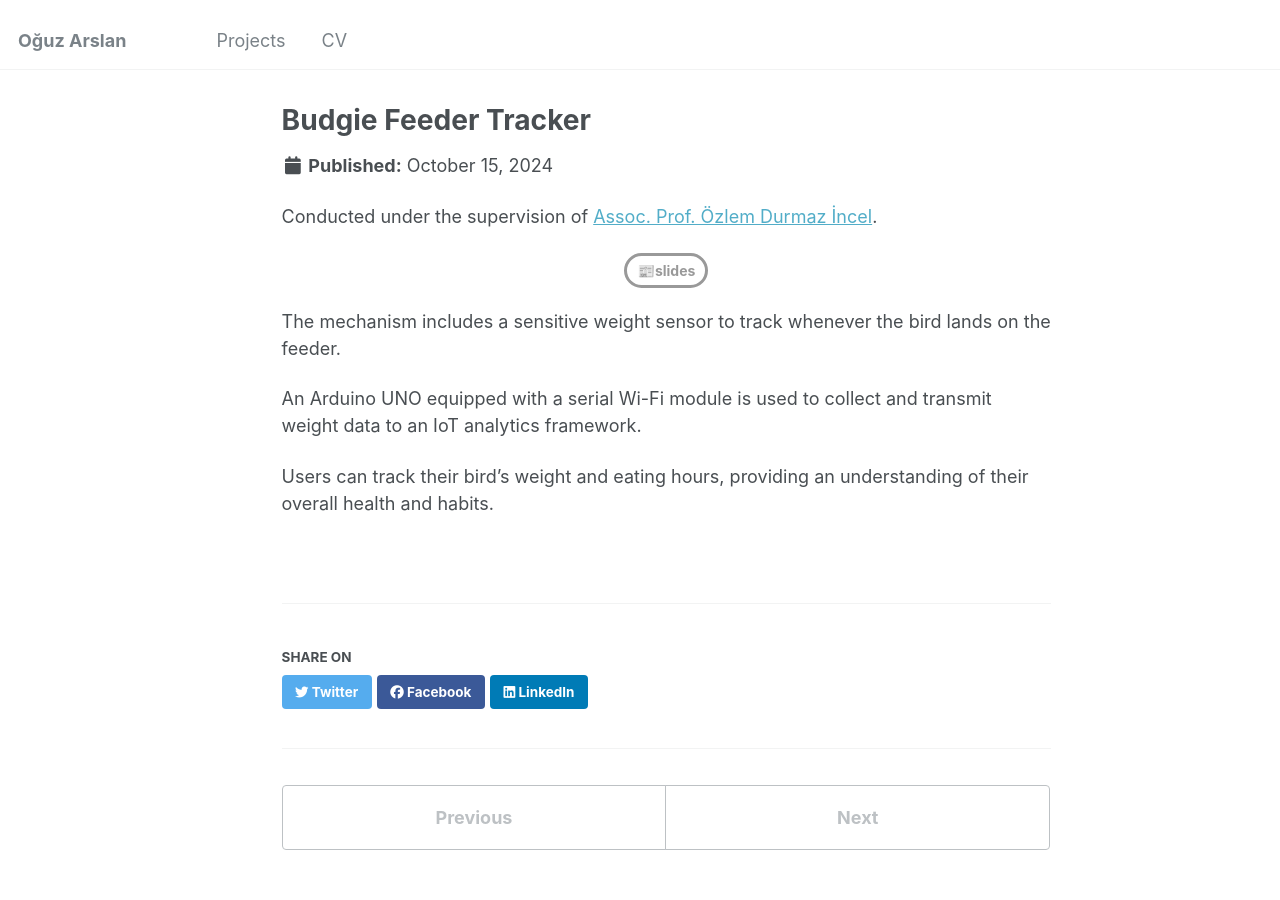
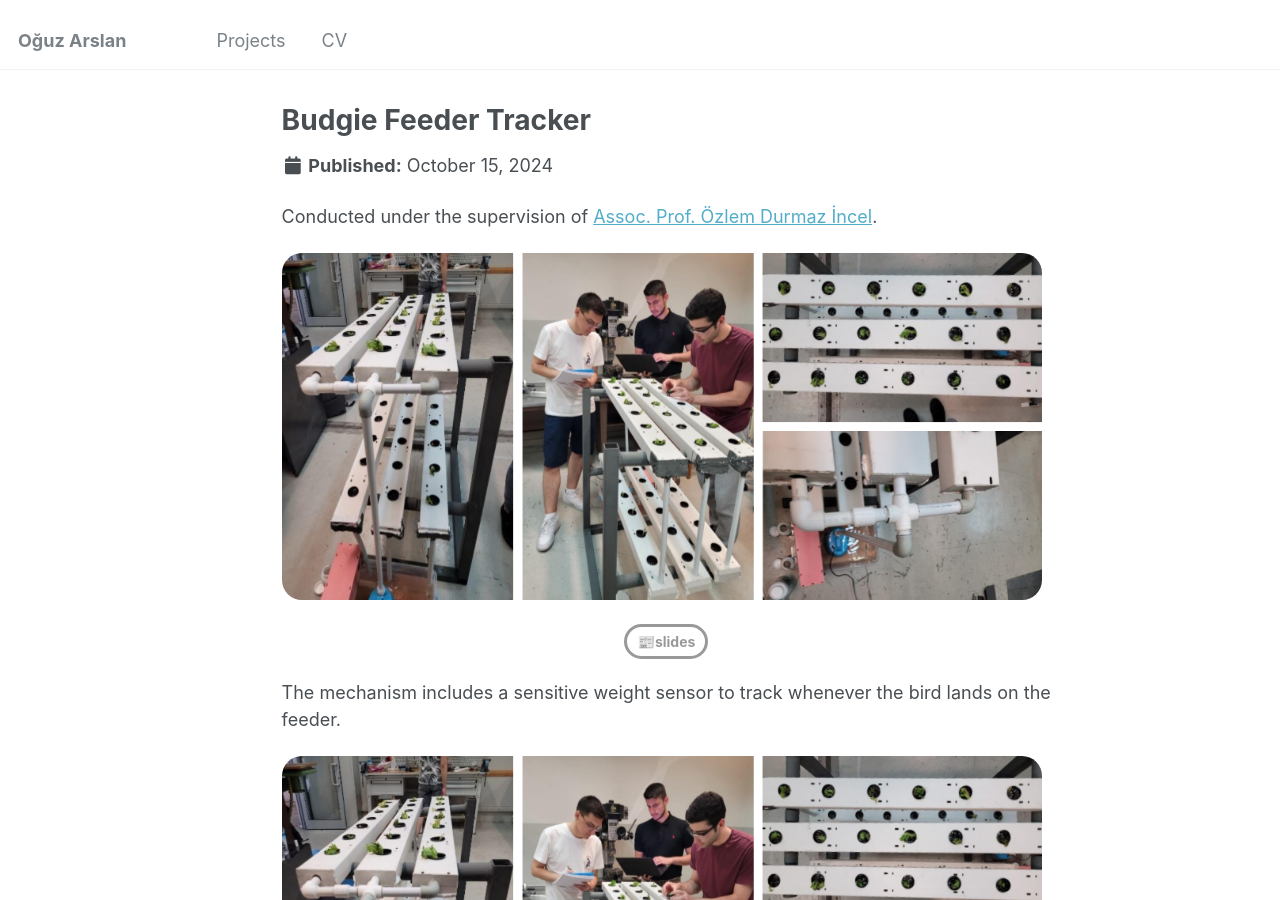
Before and after one commit to Boysle/boysle.github.io, a Jekyll site: the page built from _portfolio/2budgiefeedertracker.md, in a window 1280 px wide and 900 px high. Built offline with Jekyll 4.4.1, drawn with Linux system fonts in a browser that asks for light colours.

Commit message:
Update 2budgiefeedertracker.md

```diff
--- a/_portfolio/2budgiefeedertracker.md
+++ b/_portfolio/2budgiefeedertracker.md
@@ -6,6 +6,9 @@ collection: projects
 ---
 Conducted under the supervision of [Assoc. Prof. Özlem Durmaz İncel](https://www.cmpe.boun.edu.tr/people/ozlem.durmaz).
 
+<!-- MAIN IMAGE -->
+<img src="/images/Vertical Farming Teaser.png" alt="Vertical Farming Teaser" style="border-radius: 20px; width: 760px;">
+
 <!-- BUTTONS -->
 <div style="text-align: center; margin: 20px 0;"> <!-- Added margin for spacing -->
   <a href="https://www.dropbox.com/scl/fi/i0u9iksveo8q4swbrdk9w/Budgie-Feeder-Tracker-Slides.pptx?rlkey=19psfptj6hk9bp01097sh7dv0&st=kv287fl5&dl=0" style="text-decoration: none; background-color: transparent; color: #999999; padding: 4px 10px; border-radius: 25px; text-align: center; display: inline-flex; align-items: center; justify-content: center; border: 3px solid #999999; transition: 0.1s; font-size: 14px; font-weight: bold;" onmouseover="this.style.color='#333333'; this.style.borderColor='#333333';" onmouseout="this.style.color='#999999'; this.style.borderColor='#999999';">📰slides</a>
@@ -13,6 +16,9 @@ Conducted under the supervision of [Assoc. Prof. Özlem Durmaz İncel](https://w
 
 The mechanism includes a sensitive weight sensor to track whenever the bird lands on the feeder.
 
+<!-- COMPLEMENTARY IMAGE #1 -->
+<img src="/images/Vertical Farming Teaser.png" alt="Vertical Farming Teaser" style="border-radius: 20px; width: 760px;">
+
 An Arduino UNO equipped with a serial Wi-Fi module is used to collect and transmit weight data to an IoT analytics framework.
 
 Users can track their bird's weight and eating hours, providing an understanding of their overall health and habits.
```
